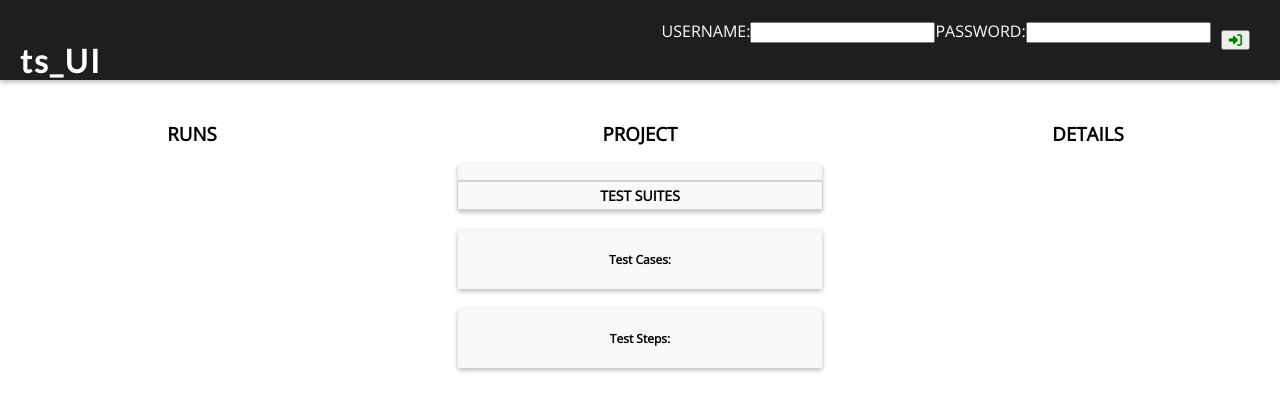
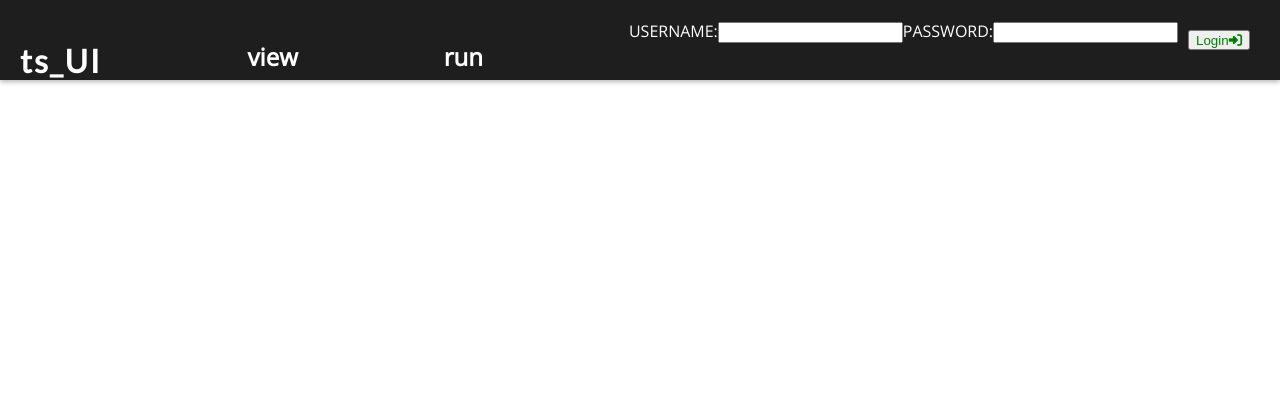
Before and after one commit to nWrightSB/testserverui, a React (Create React App) app: page / in a window 1280 px wide. Shown: the top 410 px of the page. Built offline with nearby package versions, Linux system fonts and the light colour scheme.

Commit message:
working on styling of testcase field

```diff
--- a/src/App.js
+++ b/src/App.js
@@ -120,6 +120,8 @@ class App extends Component {
       <div className="App">
         <header className="App-header">
           <h1 className="App-title">ts_UI</h1>
+          <h2>view</h2>
+          <h2>run</h2>
           <Login
             current_user={this.state.current_user}
             current_pw={this.state.current_pw}
--- a/src/Executions.js
+++ b/src/Executions.js
@@ -6,6 +6,9 @@ import TestCase from './TestCase'
 
 const Executions = props => {
   let projectResultReports = []
+  let project_comp = null
+  let testsuite_comp = null
+  let testcase_comp = null
   let data_project = props.data_project
   let data_testsuite = props.data_testsuite
   let data_testcase = props.data_testcase
@@ -25,30 +28,39 @@ const Executions = props => {
     }
   }
 
+  if (data_project != null) {
+    project_comp = <Project
+                      data_project={data_project}
+                      handleTestSuiteDetails={props.handleTestSuiteDetails}
+                    />
+  }
+
+  if (data_testsuite != null) {
+    testsuite_comp = <TestSuite
+                          data_testsuite={data_testsuite}
+                          data_executionID={props.data_executionID}
+                          handleTestCaseDetails={props.handleTestCaseDetails}
+                        />
+  }
+
+  if (data_testcase != null) {
+    testcase_comp = <TestCase
+                        data_testcase={data_testcase}
+                        handleTestStepDetails={props.handleTestStepDetails}
+                      />
+  }
+
   return (
     <div className="executions-container">
       <div className="projects-data">
-        <h3>RUNS</h3>
         {projectResultReports}
       </div>
       <div className="testsuite-data">
-        <h3>PROJECT</h3>
-        <Project
-          data_project={data_project}
-          handleTestSuiteDetails={props.handleTestSuiteDetails}
-        />
-        <TestSuite
-          data_testsuite={data_testsuite}
-          data_executionID={props.data_executionID}
-          handleTestCaseDetails={props.handleTestCaseDetails}
-        />
-        <TestCase
-          data_testcase={data_testcase}
-          handleTestStepDetails={props.handleTestStepDetails}
-        />
+        {project_comp}
+        {testsuite_comp}
+        {testcase_comp}
       </div>
       <div className="teststep-data">
-        <h3>DETAILS</h3>
       </div>
     </div>
   )
--- a/src/Login.js
+++ b/src/Login.js
@@ -20,11 +20,13 @@ const Login = props => {
                         // document.getElementById('password').value
                       )
                       } id="login">
+                      Login
                       <i className="fa fa-sign-in" aria-hidden="true"></i>
                     </button>
   } else {
     status = 'Logged In As:' + current_user
     login_button = <button onClick={() => props.handleLogout()} id="logout">
+                      Logout
                       <i className="fa fa-sign-out" aria-hidden="true"></i>
                     </button>
   }
--- a/src/MiniTestCase.js
+++ b/src/MiniTestCase.js
@@ -5,16 +5,31 @@ const MiniTestCase = props => {
   let testcase_name = null
   let executionID = null
   let testsuite_name = null
+  let testsuite_header = "mini-testsuite-container success"
+  let customClass = "testsuite-checkmark-container success"
+  let customIcon = "fa fa-check-circle fa-lg"
+  let assertionStatus = null
 
   if (data_testcase) {
     testcase_name = data_testcase["testCaseName"]
     testsuite_name = props.testsuite_name
     executionID = props.executionID
+    assertionStatus = props.assertionStatus
+
+    if (assertionStatus === "FAILED") {
+      customClass = "testsuite-checkmark-container failed"
+      customIcon = "fa fa-times-circle fa-lg"
+    }
   }
 
   return (
-    <div className="mini-testcase" onClick={() => props.handleTestCaseDetails(executionID, testsuite_name, testcase_name)}>
-      <h2>{testcase_name}</h2>
+    <div className="mini-testsuite-container" onClick={() => props.handleTestCaseDetails(executionID, testsuite_name, testcase_name)}>
+      <div className={customClass}>
+        <i className={customIcon} aria-hidden="true"></i>
+      </div>
+      <div className="testsuite-name-container">
+        <h4>{testcase_name}</h4>
+      </div>
     </div>
   )
 }
--- a/src/ProjectExecution.css
+++ b/src/ProjectExecution.css
@@ -6,7 +6,7 @@
 
 .projects-data {
   background-color: white;
-  width: 30vw;
+  width: 20vw;
   /*border-right: 1px solid lightgrey;*/
   max-height: 90vh;
   overflow: auto;
@@ -14,14 +14,14 @@
 
 .testsuite-data {
   background-color: white;
-  width: 30vw;
+  width: 20vw;
   overflow: auto;
   max-height: 90vh;
 }
 
 .teststep-data {
   background-color: white;
-  width: 30vw;
+  width: 60vw;
 }
 
 .project-execution-container {
--- a/src/TestCase.js
+++ b/src/TestCase.js
@@ -3,6 +3,7 @@ import TestStep from './TestStep'
 
 const TestCase = props => {
   let data_testcase = props.data_testcase
+  let testcase_name = data_testcase["testCaseName"]
   let teststeps = []
 
   if (data_testcase) {
@@ -21,7 +22,7 @@ const TestCase = props => {
 
   return (
     <div className="teststep-container">
-      <h4>Test Steps:</h4>
+      <h4>{testcase_name}</h4>
       {teststeps}
     </div>
   )
--- a/src/TestSuite.js
+++ b/src/TestSuite.js
@@ -4,16 +4,33 @@ import MiniTestCase from './MiniTestCase.js'
 const TestSuite = props => {
   let data_testsuite = props.data_testsuite
   let testsuite_name = null
+  let testsuite_status = null
   let testcases = []
+  let customClass = "project-container-header"
+  let assertionStatus = null
 
   if (data_testsuite) {
     testsuite_name = data_testsuite["testSuiteName"]
 
     for (let i = 0; i < data_testsuite["testCaseResultReports"].length; i++) {
+      let currentTestCase = data_testsuite["testCaseResultReports"][i]["testStepResultReports"]
+
+      for (let n = 0; n < currentTestCase.length; n++){
+        assertionStatus = currentTestCase[n]["assertionStatus"]
+        if (assertionStatus === "FAILED") {
+          customClass += " failed"
+        }
+
+        if (assertionStatus === "OK"){
+          customClass += " success"
+        }
+      }
+
       testcases.push(
         <MiniTestCase
           key={i}
           data_testcase={data_testsuite["testCaseResultReports"][i]}
+          assertionStatus={assertionStatus}
           testsuite_name={testsuite_name}
           executionID={props.data_executionID}
           handleTestCaseDetails={props.handleTestCaseDetails}
@@ -23,9 +40,16 @@ const TestSuite = props => {
   }
 
   return (
-    <div className="testcase-container">
-      <h4>Test Cases:</h4>
-      {testcases}
+    <div className="project-container">
+      <div className={customClass}>
+        <h3>
+          {testsuite_name}
+        </h3>
+      </div>
+      <div className="project-table">
+        <h3>TEST CASES</h3>
+        {testcases}
+      </div>
     </div>
   )
 }
```
